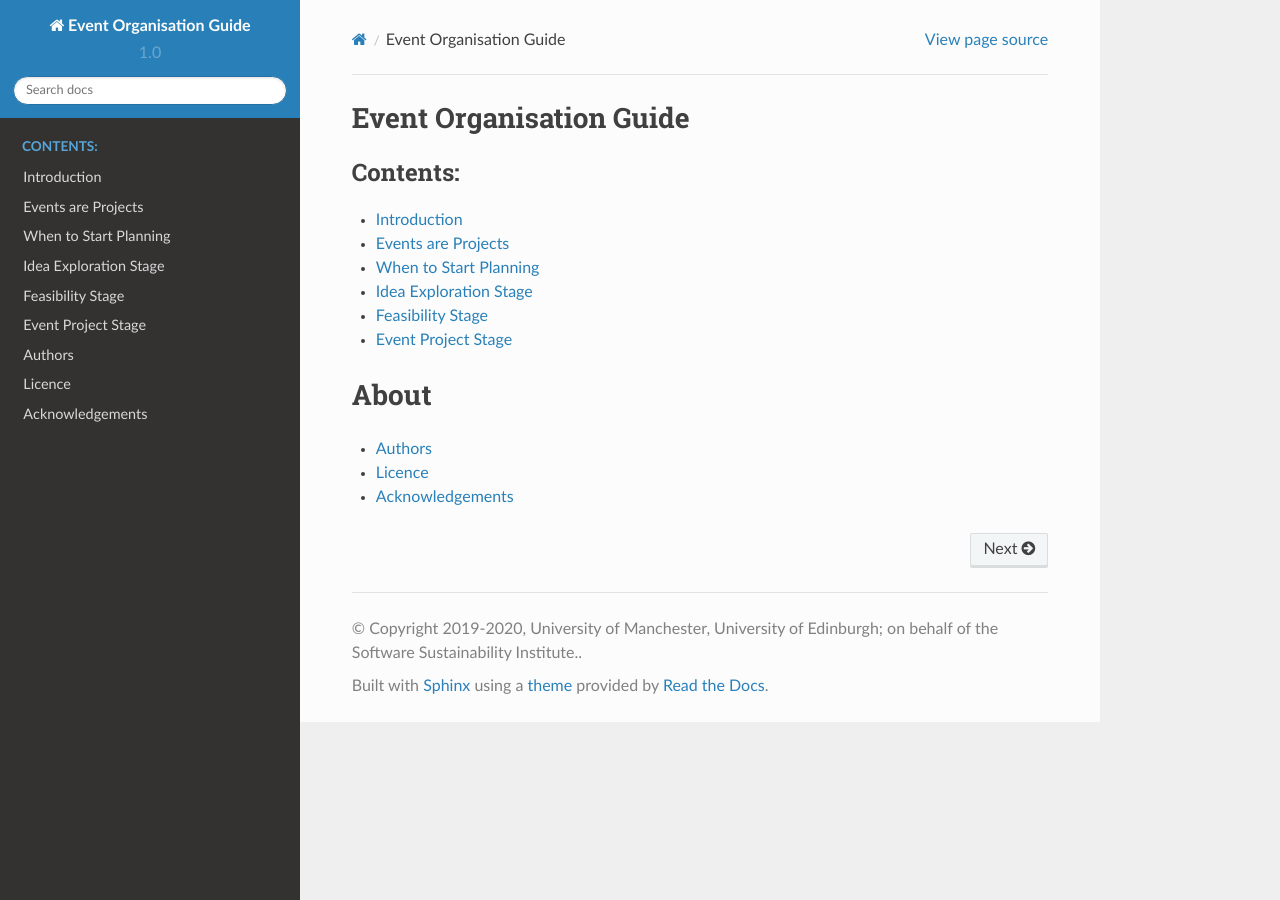
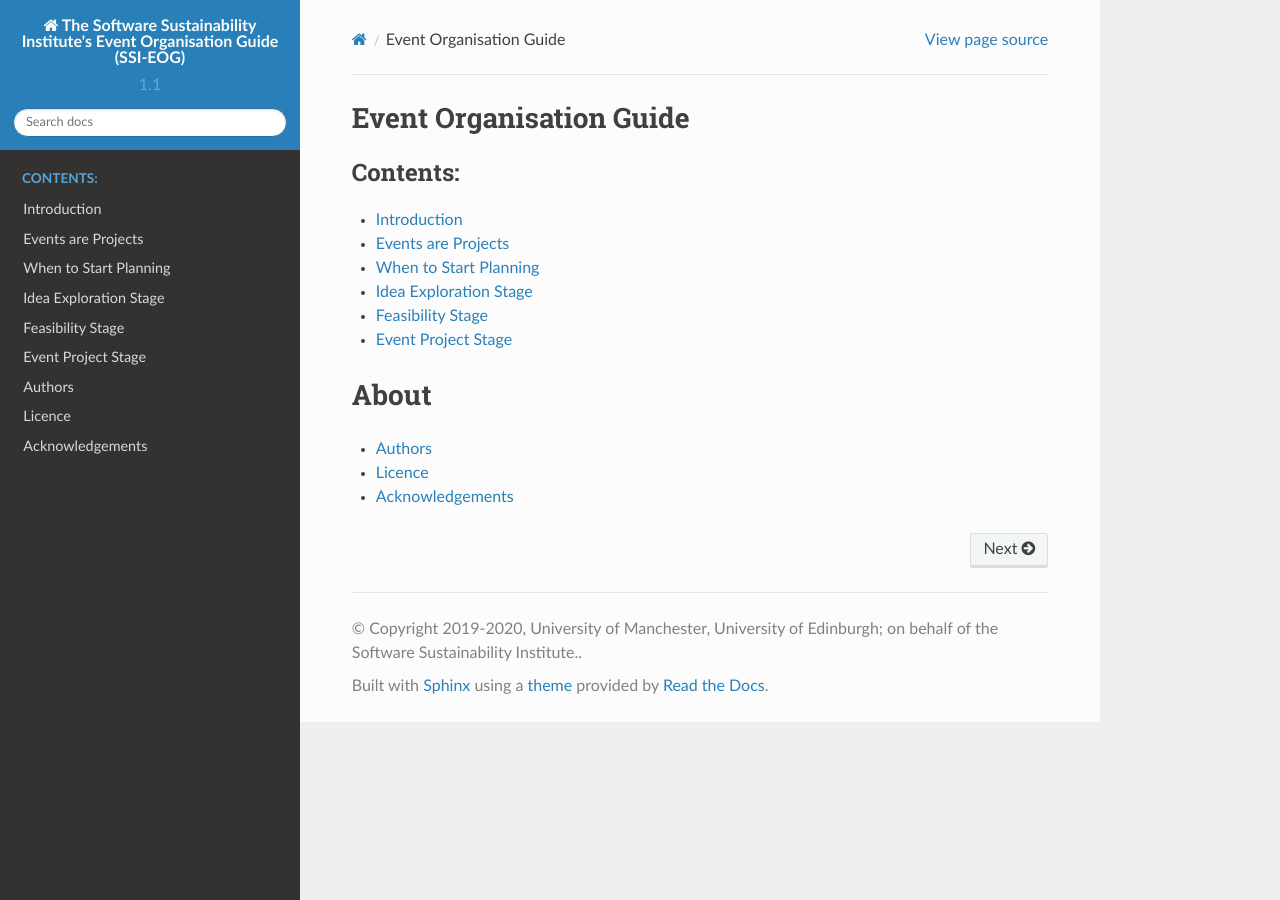
Before and after one commit to softwaresaved/event-organisation-guide, a Sphinx documentation site: the page built from docs/index.rst, in a window 1280 px wide. Built offline with Sphinx 7.4.7 and the Read the Docs theme 2.0.0, drawn with Linux system fonts in a browser that asks for light colours.

Commit message:
updated name of the guide to the Software Sustainability Institute's Event Organisation Guide (SSI-EOG)

```diff
--- a/docs/conf.py
+++ b/docs/conf.py
@@ -19,14 +19,14 @@
 
 # -- Project information -----------------------------------------------------
 
-project = 'Event Organisation Guide'
+project = 'The Software Sustainability Institute\'s Event Organisation Guide (SSI-EOG)'
 copyright = '2019-2020, University of Manchester, University of Edinburgh; on behalf of the Software Sustainability Institute.'
 author = 'Shoaib Sufi, Selina Aragon, Aleksandra Nenadic'
 
 # The short X.Y version
-version = '1.0'
+version = '1.1'
 # The full version, including alpha/beta/rc tags
-release = '1.1.1 beta 1'
+release = '1.1.3 beta 1'
 
 
 # -- General configuration ---------------------------------------------------
```
